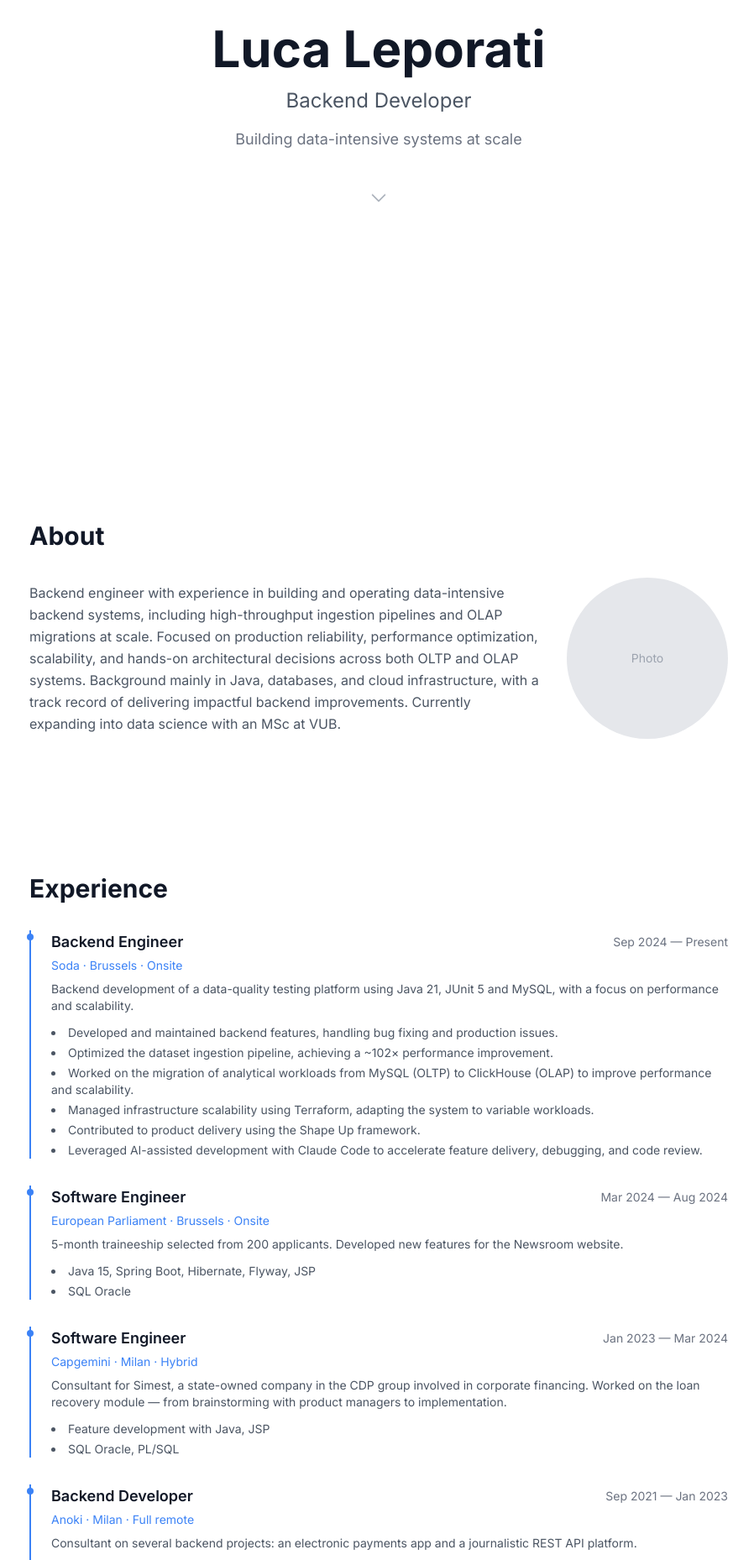
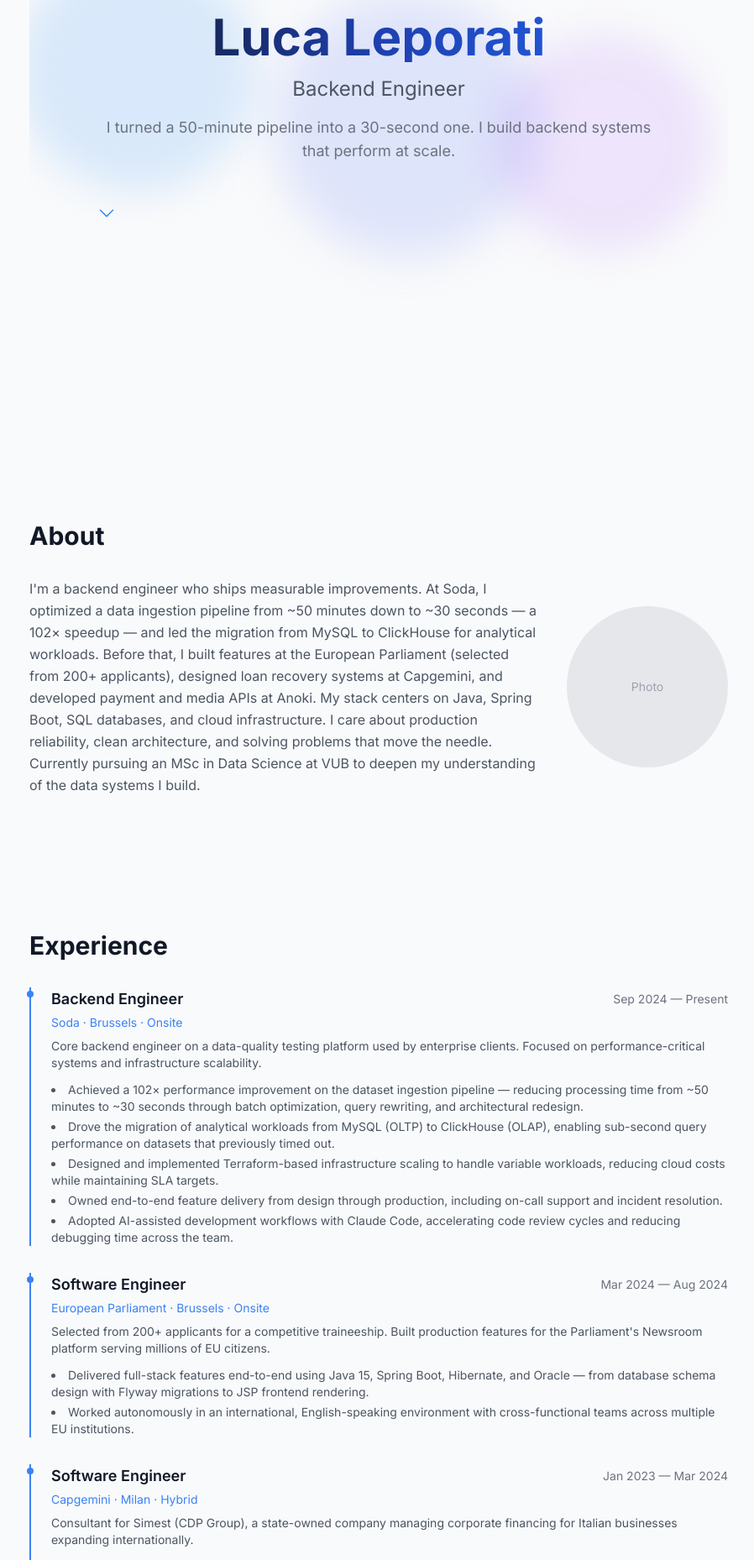
Before and after one commit to Lepo00/portfolio, a Next.js app: page /portfolio/ in a window 1280 px wide. Shown: the part 260-2118 px from the top of the page at 84% size, without its empty margins (189-1087 px from the left). Built offline with nearby package versions, Linux system fonts and the light colour scheme.

Commit message:
feat: improve content for recruiters and add animated gradient background

```diff
--- a/src/app/globals.css
+++ b/src/app/globals.css
@@ -25,3 +25,23 @@ section {
   animation: fade-in 0.6s ease-out forwards;
   opacity: 0;
 }
+
+/* Animated gradient background blobs */
+@keyframes blob {
+  0% { transform: translate(0, 0) scale(1); }
+  33% { transform: translate(30px, -50px) scale(1.1); }
+  66% { transform: translate(-20px, 20px) scale(0.9); }
+  100% { transform: translate(0, 0) scale(1); }
+}
+
+.animate-blob {
+  animation: blob 7s infinite;
+}
+
+.animation-delay-2000 {
+  animation-delay: 2s;
+}
+
+.animation-delay-4000 {
+  animation-delay: 4s;
+}
--- a/src/app/layout.tsx
+++ b/src/app/layout.tsx
@@ -6,7 +6,7 @@ import "./globals.css";
 const inter = Inter({ subsets: ["latin"] });
 
 export const metadata: Metadata = {
-  title: "Luca Leporati — Backend Developer",
+  title: "Luca Leporati — Backend Engineer",
   description:
     "Backend engineer with experience in building data-intensive systems, high-throughput pipelines, and OLAP migrations at scale.",
 };
@@ -18,7 +18,7 @@ export default function RootLayout({
 }) {
   return (
     <html lang="en" suppressHydrationWarning>
-      <body className={`${inter.className} bg-white text-gray-900 dark:bg-[#0a0a0a] dark:text-gray-200`}>
+      <body className={`${inter.className} bg-gray-50 text-gray-900 dark:bg-[#0a0a0a] dark:text-gray-200`}>
         <ThemeProvider attribute="class" defaultTheme="system" enableSystem>
           {children}
         </ThemeProvider>
--- a/src/components/Header.tsx
+++ b/src/components/Header.tsx
@@ -20,7 +20,7 @@ export default function Header() {
   useEffect(() => setMounted(true), []);
 
   return (
-    <header className="fixed top-0 left-0 right-0 z-50 bg-white/80 dark:bg-[#0a0a0a]/80 backdrop-blur-sm border-b border-gray-200 dark:border-gray-800">
+    <header className="fixed top-0 left-0 right-0 z-50 bg-gray-50/80 dark:bg-[#0a0a0a]/80 backdrop-blur-sm border-b border-gray-200 dark:border-gray-800">
       <nav className="max-w-4xl mx-auto px-6 md:px-8 h-16 flex items-center justify-between">
         <a href="#" className="font-bold text-lg">
           Luca Leporati
--- a/src/components/Hero.tsx
+++ b/src/components/Hero.tsx
@@ -2,23 +2,32 @@ import { profile } from "@/data/content";
 
 export default function Hero() {
   return (
-    <section className="min-h-screen flex flex-col items-center justify-center text-center px-6">
-      <h1 className="text-5xl md:text-6xl font-bold mb-4">{profile.name}</h1>
+    <section className="min-h-screen flex flex-col items-center justify-center text-center px-6 relative overflow-hidden">
+      {/* Animated gradient blobs */}
+      <div className="absolute top-1/4 -left-4 w-72 h-72 bg-blue-300 dark:bg-blue-900 rounded-full mix-blend-multiply dark:mix-blend-screen filter blur-xl opacity-30 animate-blob" />
+      <div className="absolute top-1/3 -right-4 w-72 h-72 bg-purple-300 dark:bg-purple-900 rounded-full mix-blend-multiply dark:mix-blend-screen filter blur-xl opacity-30 animate-blob animation-delay-2000" />
+      <div className="absolute bottom-1/4 left-1/3 w-72 h-72 bg-indigo-300 dark:bg-indigo-900 rounded-full mix-blend-multiply dark:mix-blend-screen filter blur-xl opacity-30 animate-blob animation-delay-4000" />
+
+      <div className="relative z-10">
+        <h1 className="text-5xl md:text-6xl font-bold mb-4 bg-gradient-to-r from-gray-900 via-blue-800 to-blue-600 dark:from-white dark:via-blue-300 dark:to-blue-500 bg-clip-text text-transparent">
+          {profile.name}
+        </h1>
         <p className="text-xl md:text-2xl text-gray-600 dark:text-gray-400 mb-4">
           {profile.title}
         </p>
-      <p className="text-lg text-gray-500 dark:text-gray-500 mb-12">
+        <p className="text-lg text-gray-500 dark:text-gray-500 mb-12 max-w-2xl">
           {profile.tagline}
         </p>
         <a
           href="#about"
-        className="animate-bounce text-gray-400 dark:text-gray-600"
+          className="animate-bounce text-blue-500 dark:text-blue-400"
           aria-label="Scroll down"
         >
           <svg xmlns="http://www.w3.org/2000/svg" fill="none" viewBox="0 0 24 24" strokeWidth={1.5} stroke="currentColor" className="w-6 h-6">
             <path strokeLinecap="round" strokeLinejoin="round" d="m19.5 8.25-7.5 7.5-7.5-7.5" />
           </svg>
         </a>
+      </div>
     </section>
   );
 }
--- a/src/data/content.ts
+++ b/src/data/content.ts
@@ -30,13 +30,13 @@ export interface Project {
 
 export const profile = {
   name: "Luca Leporati",
-  title: "Backend Developer",
-  tagline: "Building data-intensive systems at scale",
+  title: "Backend Engineer",
+  tagline: "I turned a 50-minute pipeline into a 30-second one. I build backend systems that perform at scale.",
   email: "luca.leporati@outlook.com",
   linkedin: "https://www.linkedin.com/in/luca-leporati",
   github: "https://github.com/Lepo00",
   location: "Brussels, Belgium",
-  about: `Backend engineer with experience in building and operating data-intensive backend systems, including high-throughput ingestion pipelines and OLAP migrations at scale. Focused on production reliability, performance optimization, scalability, and hands-on architectural decisions across both OLTP and OLAP systems. Background mainly in Java, databases, and cloud infrastructure, with a track record of delivering impactful backend improvements. Currently expanding into data science with an MSc at VUB.`,
+  about: `I'm a backend engineer who ships measurable improvements. At Soda, I optimized a data ingestion pipeline from ~50 minutes down to ~30 seconds — a 102× speedup — and led the migration from MySQL to ClickHouse for analytical workloads. Before that, I built features at the European Parliament (selected from 200+ applicants), designed loan recovery systems at Capgemini, and developed payment and media APIs at Anoki. My stack centers on Java, Spring Boot, SQL databases, and cloud infrastructure. I care about production reliability, clean architecture, and solving problems that move the needle. Currently pursuing an MSc in Data Science at VUB to deepen my understanding of the data systems I build.`,
 };
 
 export const experiences: Experience[] = [
@@ -47,14 +47,13 @@ export const experiences: Experience[] = [
     locationType: "Onsite",
     period: "Sep 2024 — Present",
     description:
-      "Backend development of a data-quality testing platform using Java 21, JUnit 5 and MySQL, with a focus on performance and scalability.",
+      "Core backend engineer on a data-quality testing platform used by enterprise clients. Focused on performance-critical systems and infrastructure scalability.",
     bullets: [
-      "Developed and maintained backend features, handling bug fixing and production issues.",
-      "Optimized the dataset ingestion pipeline, achieving a ~102× performance improvement.",
-      "Worked on the migration of analytical workloads from MySQL (OLTP) to ClickHouse (OLAP) to improve performance and scalability.",
-      "Managed infrastructure scalability using Terraform, adapting the system to variable workloads.",
-      "Contributed to product delivery using the Shape Up framework.",
-      "Leveraged AI-assisted development with Claude Code to accelerate feature delivery, debugging, and code review.",
+      "Achieved a 102× performance improvement on the dataset ingestion pipeline — reducing processing time from ~50 minutes to ~30 seconds through batch optimization, query rewriting, and architectural redesign.",
+      "Drove the migration of analytical workloads from MySQL (OLTP) to ClickHouse (OLAP), enabling sub-second query performance on datasets that previously timed out.",
+      "Designed and implemented Terraform-based infrastructure scaling to handle variable workloads, reducing cloud costs while maintaining SLA targets.",
+      "Owned end-to-end feature delivery from design through production, including on-call support and incident resolution.",
+      "Adopted AI-assisted development workflows with Claude Code, accelerating code review cycles and reducing debugging time across the team.",
     ],
   },
   {
@@ -64,10 +63,10 @@ export const experiences: Experience[] = [
     locationType: "Onsite",
     period: "Mar 2024 — Aug 2024",
     description:
-      "5-month traineeship selected from 200 applicants. Developed new features for the Newsroom website.",
+      "Selected from 200+ applicants for a competitive traineeship. Built production features for the Parliament's Newsroom platform serving millions of EU citizens.",
     bullets: [
-      "Java 15, Spring Boot, Hibernate, Flyway, JSP",
-      "SQL Oracle",
+      "Delivered full-stack features end-to-end using Java 15, Spring Boot, Hibernate, and Oracle — from database schema design with Flyway migrations to JSP frontend rendering.",
+      "Worked autonomously in an international, English-speaking environment with cross-functional teams across multiple EU institutions.",
     ],
   },
   {
@@ -77,10 +76,11 @@ export const experiences: Experience[] = [
     locationType: "Hybrid",
     period: "Jan 2023 — Mar 2024",
     description:
-      "Consultant for Simest, a state-owned company in the CDP group involved in corporate financing. Worked on the loan recovery module — from brainstorming with product managers to implementation.",
+      "Consultant for Simest (CDP Group), a state-owned company managing corporate financing for Italian businesses expanding internationally.",
     bullets: [
-      "Feature development with Java, JSP",
-      "SQL Oracle, PL/SQL",
+      "Designed and built the loan recovery module end-to-end — from requirements gathering with product managers to production deployment.",
+      "Developed complex business logic in Java and PL/SQL, working with Oracle databases handling sensitive financial data.",
+      "Collaborated directly with stakeholders to translate business requirements into technical solutions for a mission-critical government system.",
     ],
   },
   {
@@ -90,11 +90,11 @@ export const experiences: Experience[] = [
     locationType: "Full remote",
     period: "Sep 2021 — Jan 2023",
     description:
-      "Consultant on several backend projects: an electronic payments app and a journalistic REST API platform.",
+      "Built backend systems across multiple client projects — from electronic payment processing to media platform APIs.",
     bullets: [
-      "REST API development with Java 11 Spring Boot, tested with JUnit 5",
-      "GraphQL API with NodeJS and AWS Lambda",
-      "Containerized applications with Docker, SQL database management with PostgreSQL",
+      "Designed and shipped REST APIs with Java 11 and Spring Boot, with comprehensive test coverage using JUnit 5.",
+      "Built a serverless GraphQL API with Node.js and AWS Lambda, reducing infrastructure costs compared to the previous always-on architecture.",
+      "Containerized services with Docker and managed PostgreSQL databases, establishing deployment patterns reused across projects.",
     ],
   },
 ];
@@ -139,22 +139,22 @@ export const skillGroups: SkillGroup[] = [
 
 export const projects: Project[] = [
   {
-    title: "Data Ingestion Pipeline Optimization",
+    title: "102× Pipeline Performance Optimization",
     description:
-      "Optimized a dataset ingestion pipeline at Soda, achieving a ~102× performance improvement through batching, query optimization, and architectural changes.",
-    technologies: ["Java 21", "MySQL", "ClickHouse"],
+      "Took a dataset ingestion pipeline from ~50 minutes to ~30 seconds. Identified bottlenecks through profiling, redesigned the batch processing architecture, rewrote critical SQL queries, and eliminated redundant I/O operations. The improvement unblocked customers who were hitting timeout limits on large datasets.",
+    technologies: ["Java 21", "MySQL", "ClickHouse", "Profiling"],
   },
   {
-    title: "OLTP to OLAP Migration",
+    title: "MySQL → ClickHouse OLAP Migration",
     description:
-      "Led the migration of analytical workloads from MySQL to ClickHouse, improving query performance for large-scale data analysis.",
-    technologies: ["MySQL", "ClickHouse", "Terraform"],
+      "Led the migration of analytical query workloads from MySQL to ClickHouse. Designed the data modeling strategy for columnar storage, built the ETL pipeline, and migrated dashboards and reporting queries. Result: queries that previously timed out now return in under a second.",
+    technologies: ["MySQL", "ClickHouse", "Terraform", "ETL"],
   },
   {
-    title: "ML with TensorflowJS",
+    title: "Machine Learning in the Browser",
     description:
-      "University thesis project implementing machine learning models in the browser using TensorflowJS.",
-    technologies: ["TensorflowJS", "JavaScript"],
+      "BSc thesis project: built and trained ML models that run entirely client-side using TensorflowJS. Explored the trade-offs between model size, inference speed, and accuracy when moving ML workloads from server to browser.",
+    technologies: ["TensorflowJS", "JavaScript", "Machine Learning"],
     link: "https://github.com/Lepo00",
   },
 ];
```
Lines whose indentation alone changed are shown as unchanged.
